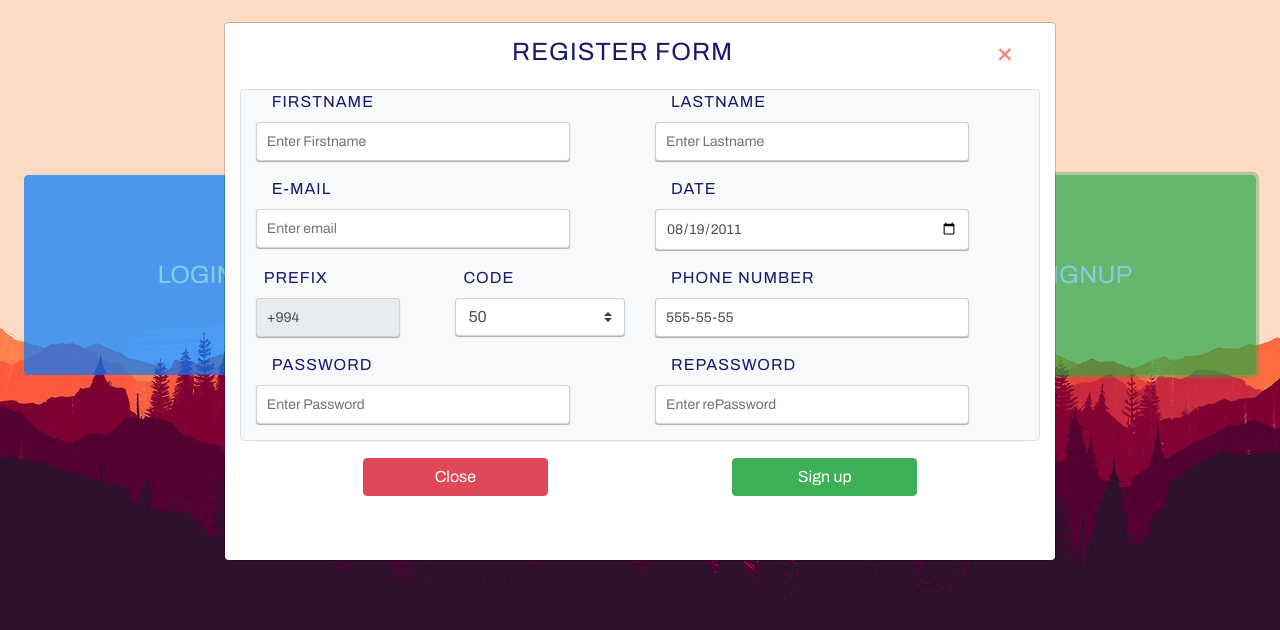
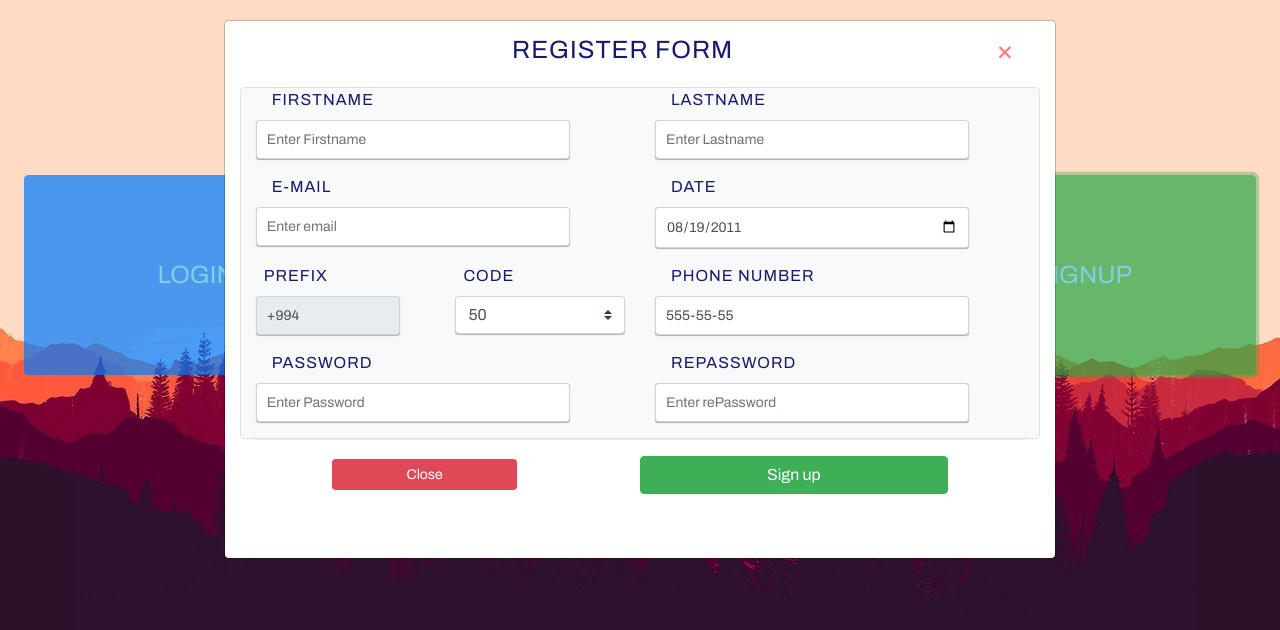
Before and after one commit to Kanan-179/github-s, a plain HTML site: page login.html in a window 1280 px wide. Both pictures are taken after a click on the button "SIGNUP". Drawn offline with nearby package versions, Linux system fonts and the light colour scheme.

Commit message:
login page modified

```diff
--- a/login.css
+++ b/login.css
@@ -69,7 +69,7 @@ span.psw {
   top: 0;
   /*  width: 75%;  Full width */
   height: 100%; /* Full height */
-  overflow: auto; /* Enable scroll if needed */
+  overflow-y: scroll; /* Enable scroll if needed */
 }
 
 /* Modal Content/Box */
--- a/login.html
+++ b/login.html
@@ -83,8 +83,7 @@
 
  <!--                     SIGNUP                         -->
 <div id="id02" class="modal container">
-
-  <form class="modal-content  animate col-9" action="#" method="post">
+      <form class="modal-content  animate col-9" action="#" method="post" style="overflow-y: scroll; max-height:90%;  margin-top: 20px; margin-bottom:20px;">
     <div class="imgcontainer  rounded">
       <span onclick="document.getElementById('id02').style.display='none'" class="close mr-3 mt-1" style="color: red; font-size: 30px;" title="Close">&times;
       </span>
@@ -144,13 +143,6 @@
           <input type="password" id="rpssw" placeholder="Enter rePassword" name="epsw" required class="form-control form-control-sm">
       </div>
 
-<!--
-      <div class="form-group col-8   float-left">
-      <label>
-        <input type="checkbox"  name="showpsw" id="showpsw"> Show Password
-      </label>
-      </div>
--->
 
 
 
@@ -158,8 +150,8 @@
 
     <div class="container   mb-5">
       <div class="modal-footer">
-        <button type="button" id="signupclose" class="btn btn-danger  d-block mx-auto col-3" >Close</button>
-        <button type="button" class="btn btn-success  d-block mx-auto col-3">Sign up</button>
+        <button type="button" id="signupclose" class="btn btn-sm btn-danger  d-block mx-auto col-3" >Close</button>
+        <button type="button" class="btn btn-md btn-success  d-block mx-auto col-5">Sign up</button>
       </div>
     </div>
   </form>
```
